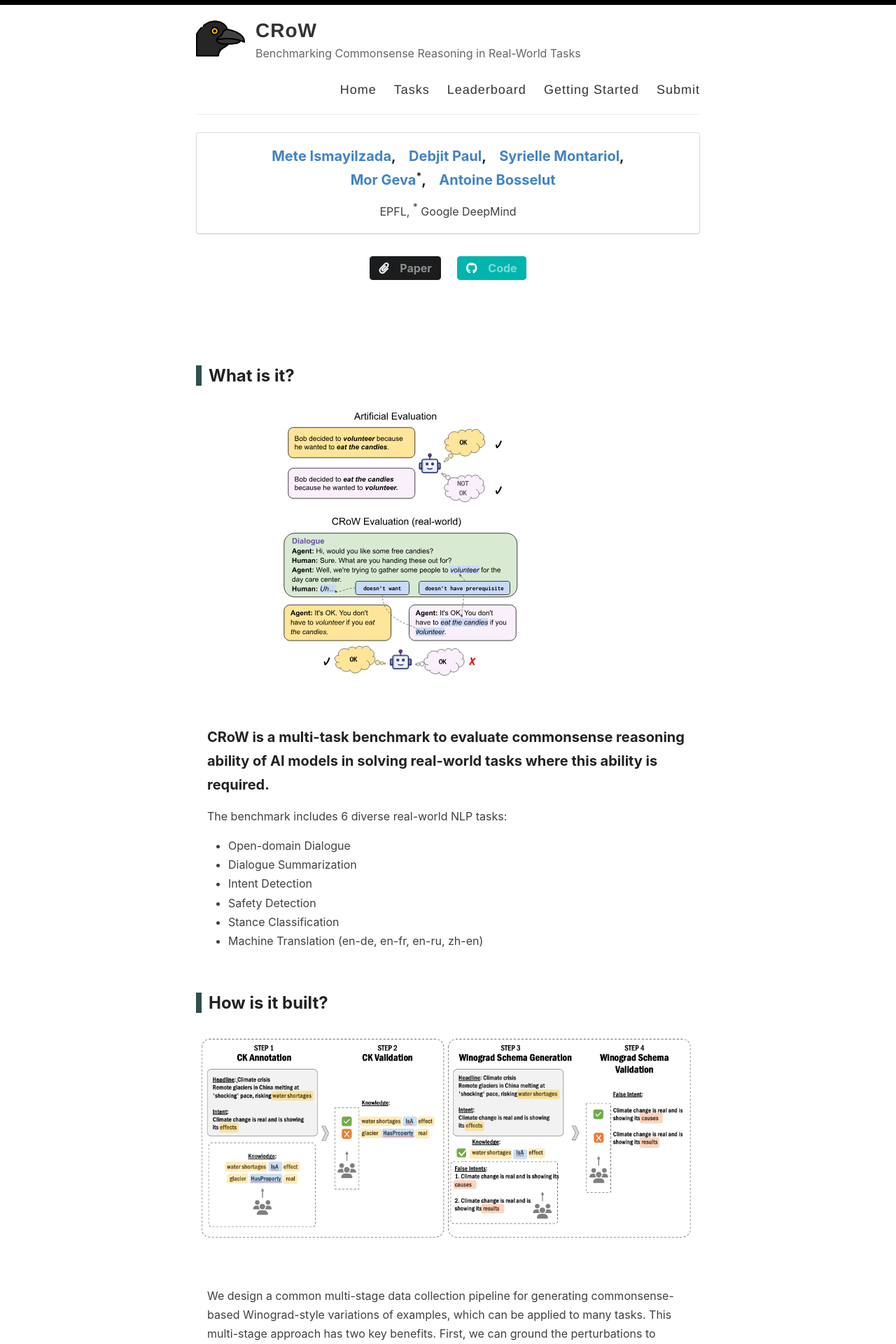
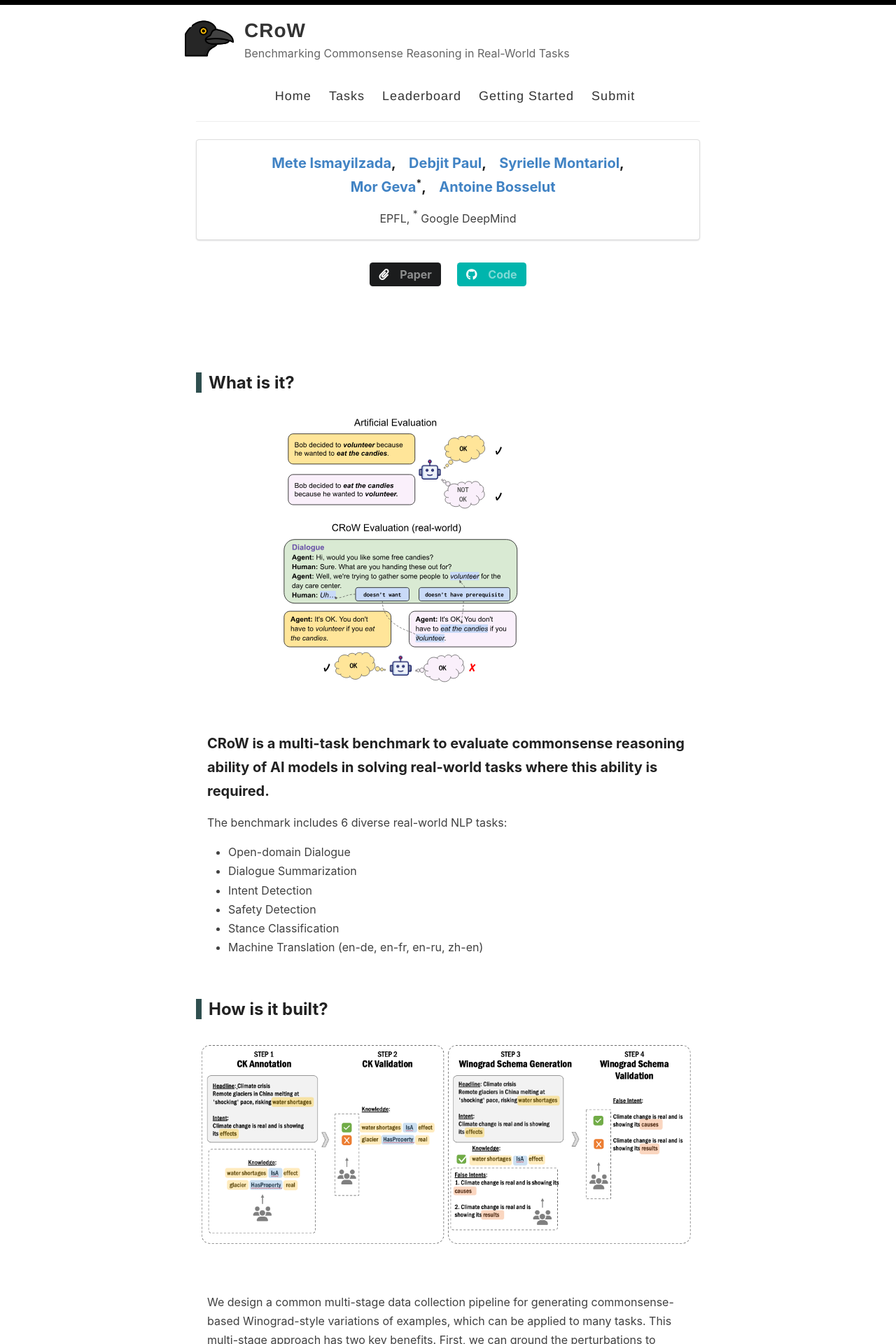
Before and after one commit to mismayil/crow, a Jekyll site: the page built from website/index.html, in a window 1280 px wide. Shown: the top 1920 px of the page at 70% size. Built offline with Jekyll 4.4.1, drawn with Linux system fonts in a browser that asks for light colours; nearby versions of some CDN libraries; the list of posts is cut into pages by our own code.

Commit message:
minor updates

```diff
--- a/website/_layouts/default.html
+++ b/website/_layouts/default.html
@@ -38,13 +38,19 @@
       <div class="wrapper-masthead">
         <div class="container">
           <header class="masthead clearfix">
+            <div class="ui grid">
+              <div class="row header-row">
+                <div class="col">
                   <a href="{{ site.baseurl }}/" class="site-avatar"><img src="{{ site.baseurl }}{{ site.avatar }}" alt="{{ site.title }}" /></a>
 
                   <div class="site-info">
                     <h1 class="site-name"><a href="{{ site.baseurl }}/"><b>{{ site.name }}</b></a></h1>
                     <p class="site-description">{{ site.description }}</p>
                   </div>
-
+                </div>
+              </div>
+              <div class="centered row">
+                <div class="col">
                   <nav>
                     <a href="{{ site.baseurl }}/">Home</a>
                     <a href="{{ site.baseurl }}/tasks">Tasks</a>
@@ -53,6 +59,9 @@
                     <!-- <a href="{{ site.baseurl }}/submit">Submit</a> -->
                     <a href="https://forms.gle/Eb4Dr4PPGNGygTeJ8" target="_blank">Submit</a>
                   </nav>
+                </div>
+              </div>
+            </div>
           </header>
         </div>
       </div>
--- a/website/assets/style.scss
+++ b/website/assets/style.scss
@@ -333,14 +333,15 @@ p > img {
 }
 
 nav {
-  float: right;
-  margin-top: 23px; // @TODO: Vertically middle align
+  float: none;
+  text-align: center;
+  // margin-top: 23px; // @TODO: Vertically middle align
   font-family: $helveticaNeue;
   font-size: 18px;
 
   @include mobile {
     float: none;
-    margin-top: 9px;
+    // margin-top: 9px;
     display: block;
     font-size: 16px;
   }
@@ -1229,3 +1230,10 @@ pre {
     overflow-x: scroll;
   }
 }
+
+@media only screen and (max-width: 660px) {
+  .ui.grid>.row.header-row {
+    text-align: center;
+    justify-content: center;
+  }
+}
```
Lines whose indentation alone changed are shown as unchanged.
